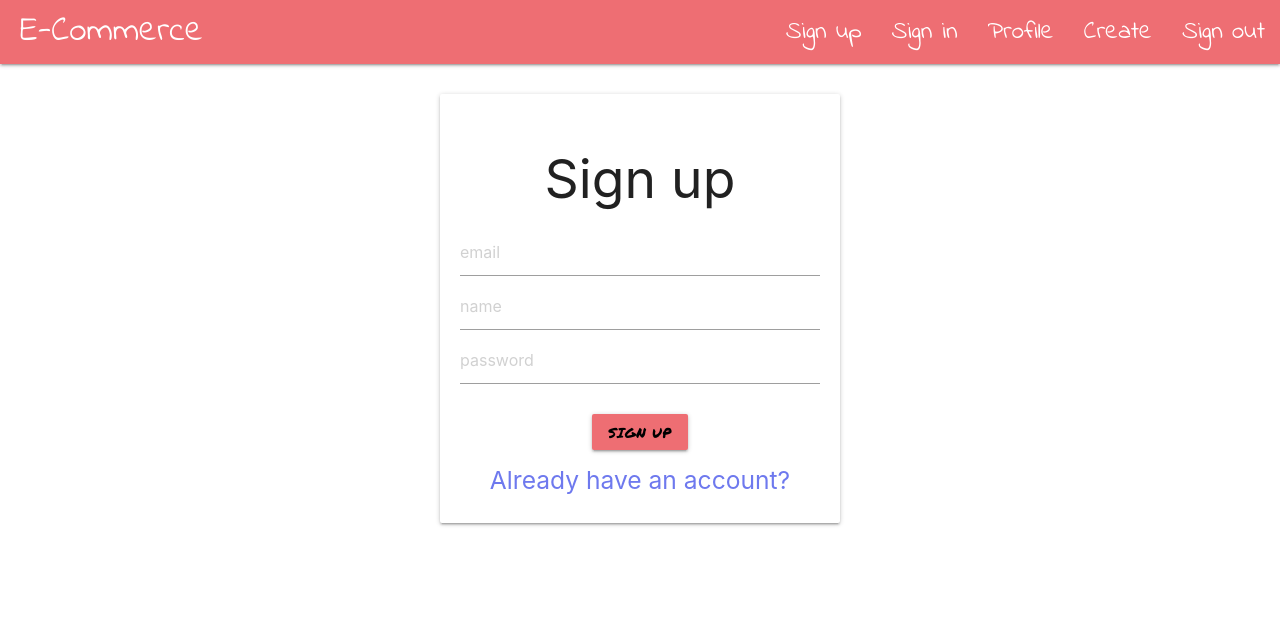
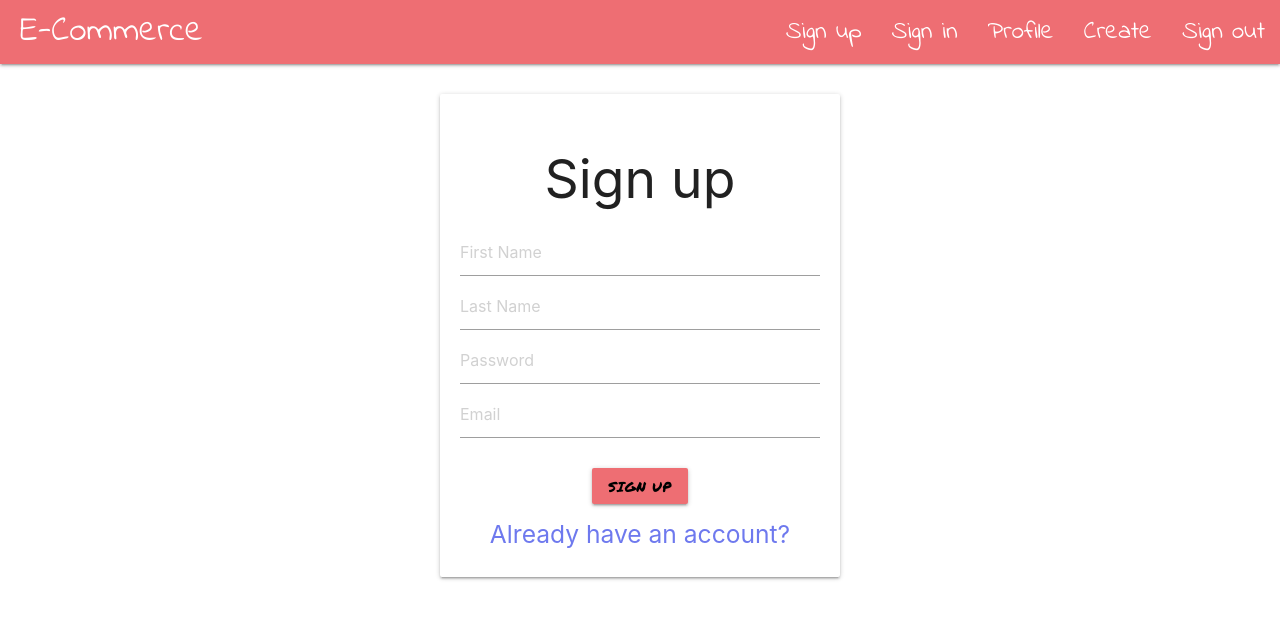
Before and after one commit to donivanev/E-Commerce, a React (Create React App) app in the folder client/: page /signup in a window 1280 px wide. Shown: the top 618 px of the page. Built offline with nearby package versions, Linux system fonts and the light colour scheme.

Commit message:
made fully function sign up form to register a user in the database

```diff
--- a/client/package.json
+++ b/client/package.json
@@ -2,14 +2,17 @@
   "name": "client",
   "version": "0.1.0",
   "private": true,
+  "proxy": "http://localhost:4000",
   "dependencies": {
     "@testing-library/jest-dom": "^5.16.4",
     "@testing-library/react": "^12.1.4",
     "@testing-library/user-event": "^13.5.0",
+    "materialize-css": "^1.0.0-rc.2",
     "react": "^18.0.0",
     "react-dom": "^18.0.0",
     "react-router-dom": "^6.3.0",
-    "react-scripts": "5.0.0",
+    "react-scripts": "^0.9.5",
+    "validator": "^13.7.0",
     "web-vitals": "^2.1.4"
   },
   "scripts": {
--- a/client/src/App.css
+++ b/client/src/App.css
@@ -43,3 +43,9 @@ nav {
     margin-right: 0px;
     font-family: 'Permanent Marker', cursive;
 }
+
+#toast-container {
+    top: 30px !important;
+    right: 20px !important;
+    left: auto !important;
+}
--- a/client/src/App.js
+++ b/client/src/App.js
@@ -1,6 +1,7 @@
+import React from 'react'
+import { BrowserRouter, Routes, Route } from 'react-router-dom'
 import './App.css'
 import NavBar from './components/navbar'
-import { BrowserRouter, Routes, Route } from 'react-router-dom'
 import Home from './components/screens/home'
 import Signup from './components/screens/signup'
 import Signin from './components/screens/signin'
--- a/client/src/components/screens/home.js
+++ b/client/src/components/screens/home.js
@@ -8,7 +8,7 @@ const Home = () => {
                     <div class="card-image">
                         <img src="https://www.pngitem.com/pimgs/m/325-3256461_our-product-range-icon-vector-shopping-cart-hd.png"
                              alt="Not available."/>
-                        <span class="card-title">Card Title</span>
+                        <span className="card-title">Card Title</span>
                     </div>
                     <div class="card-content">
                         <p>I am a very simple card.</p>
--- a/client/src/components/screens/profile.js
+++ b/client/src/components/screens/profile.js
@@ -5,11 +5,11 @@ const Profile = () => {
         <div>
             <div>
                 <div>
-                    <img style={{width: "160px", height: "160px", borderRadius: "80px"}} class = "center"
+                    <img style={{width: "160px", height: "160px", borderRadius: "80px"}} className="center"
                         src="https://encrypted-tbn0.gstatic.com/images?q=tbn:ANd9GcQAZyFdywMPXJlTpPImDs4x5RkRvjCqAk6tsA&usqp=CAU"
                         alt="Not available"/>
                 </div>
-                <h4 class = "center">Doni Ivanov</h4>
+                <h4 className="center">Doni Ivanov</h4>
                 <div></div>
             </div>
         </div>
--- a/client/src/components/screens/signin.js
+++ b/client/src/components/screens/signin.js
@@ -1,13 +1,17 @@
-import React from 'react'
+import React, { useState } from 'react'
 import { Link } from 'react-router-dom'
 
 const Signin = () => {
+
+    const [email, setEmail] = useState("")
+    const [password, setPassword] = useState("")
+
     return (
         <div className="mycard">
-            <div className="card auth-card">
+            <div className="card auth-card input-field">
                 <h2>Sign in</h2>
-                <input type="text" placeholder="email" /*value={email} onChange={(e) => setEmail(e.target.value)}*/ />
-                <input type="text" placeholder="password" /*value={password} onChange={(e) => setPassword(e.target.value)}*/ />
+                <input type="text" placeholder="Email" value={email} onChange={(e) => setEmail(e.target.value)} />
+                <input type="text" placeholder="Password" value={password} onChange={(e) => setPassword(e.target.value)} />
                 <br/>
                 <br/>
                 <button className="btn waves-effect waves-light" style={{backgroundColor: '#ee6e73'}} /*onClick={() => PostData()}*/>Sign in</button>
--- a/client/src/components/screens/signup.js
+++ b/client/src/components/screens/signup.js
@@ -1,17 +1,59 @@
-import React from 'react'
-import { Link } from 'react-router-dom'
+import React, { useState } from 'react'
+import { Link, useNavigate } from 'react-router-dom'
+import M from 'materialize-css'
+import validator from 'validator'
 
 const Signup = () => {
+
+    const navigate = useNavigate("")
+    const [firstName, setFirstName] = useState("")
+    const [lastName, setLastName] = useState("")
+    const [password, setPassword] = useState("")
+    const [email, setEmail] = useState("")
+
+    //pull data from the database using the fetch API
+    const PostData = () => {
+
+        if (!validator.isEmail(email)) {
+            M.toast({html: "Invalid email!", classes: '#c62828 red darken-3'})
+            return
+        }
+
+        fetch('http://localhost:3000/signup', {
+            method: 'POST',
+            headers: {
+                'Content-Type': 'application/json'
+            },
+            body: JSON.stringify({
+                firstName,
+                lastName,
+                password,
+                email
+            })
+        })
+        .then(res => res.json())
+        .then(data => {
+            if (data.error) {
+                M.toast({html: data.error, classes: '#c62828 red darken-3'})
+            }
+            else {
+                M.toast({html: data.message, classes: '#43a047 green darken-1'})
+                navigate('/signin')
+            }
+        })
+    }
+
     return (
         <div className="mycard">
             <div className="card auth-card input-field">
                 <h2>Sign up</h2>
-                <input type="text" placeholder="email" /*value={name} onChange={(e) => setName(e.target.value)}*/ />
-                <input type="text" placeholder="name" /*value={email} onChange={(e) => setEmail(e.target.value)}*/ />
-                <input type="text" placeholder="password" /*value={password} onChange={(e) => setPassword(e.target.value)}*/ />
+                <input type="text" placeholder="First Name" value={firstName} onChange={(e) => setFirstName(e.target.value)} />
+                <input type="text" placeholder="Last Name" value={lastName} onChange={(e) => setLastName(e.target.value)} />
+                <input type="text" placeholder="Password" value={password} onChange={(e) => setPassword(e.target.value)} />
+                <input type="text" placeholder="Email" value={email} onChange={(e) => setEmail(e.target.value)} />
                 <br/>
                 <br/>
-                <button className="btn waves-effect waves-light" style={{backgroundColor: '#ee6e73'}} /*onClick={() => PostData()}*/>Sign up</button>
+                <button className="btn waves-effect waves-light" style={{backgroundColor: '#ee6e73'}} onClick={() => PostData()}>Sign up</button>
                 <h5>
                     <Link to="/signin" style={{color: '#6e79ee'}}>Already have an account?</Link>
                 </h5>
--- a/client/src/index.js
+++ b/client/src/index.js
@@ -2,7 +2,7 @@ import React from 'react';
 import ReactDOM from 'react-dom/client';
 import './index.css';
 import App from './App';
-import reportWebVitals from './reportWebVitals';
+//import reportWebVitals from './reportWebVitals';
 
 // ReactDOM.render(
 //   <React.StrictMode>
@@ -14,4 +14,4 @@ import reportWebVitals from './reportWebVitals';
 const root = ReactDOM.createRoot(document.getElementById('root'))
 root.render(<App />)
 
-reportWebVitals();
+//reportWebVitals();
--- a/client/src/reportWebVitals.js
+++ b/client/src/reportWebVitals.js
@@ -1,13 +1,13 @@
-const reportWebVitals = onPerfEntry => {
-  if (onPerfEntry && onPerfEntry instanceof Function) {
-    import('web-vitals').then(({ getCLS, getFID, getFCP, getLCP, getTTFB }) => {
-      getCLS(onPerfEntry);
-      getFID(onPerfEntry);
-      getFCP(onPerfEntry);
-      getLCP(onPerfEntry);
-      getTTFB(onPerfEntry);
-    });
-  }
-};
+// const reportWebVitals = onPerfEntry => {
+//   if (onPerfEntry && onPerfEntry instanceof Function) {
+//     import('web-vitals').then(({ getCLS, getFID, getFCP, getLCP, getTTFB }) => {
+//       getCLS(onPerfEntry);
+//       getFID(onPerfEntry);
+//       getFCP(onPerfEntry);
+//       getLCP(onPerfEntry);
+//       getTTFB(onPerfEntry);
+//     });
+//   }
+// };
 
-export default reportWebVitals;
+// export default reportWebVitals;
```
Also changed, not shown: 1 other file (tests, documents, lock files or other folders).
